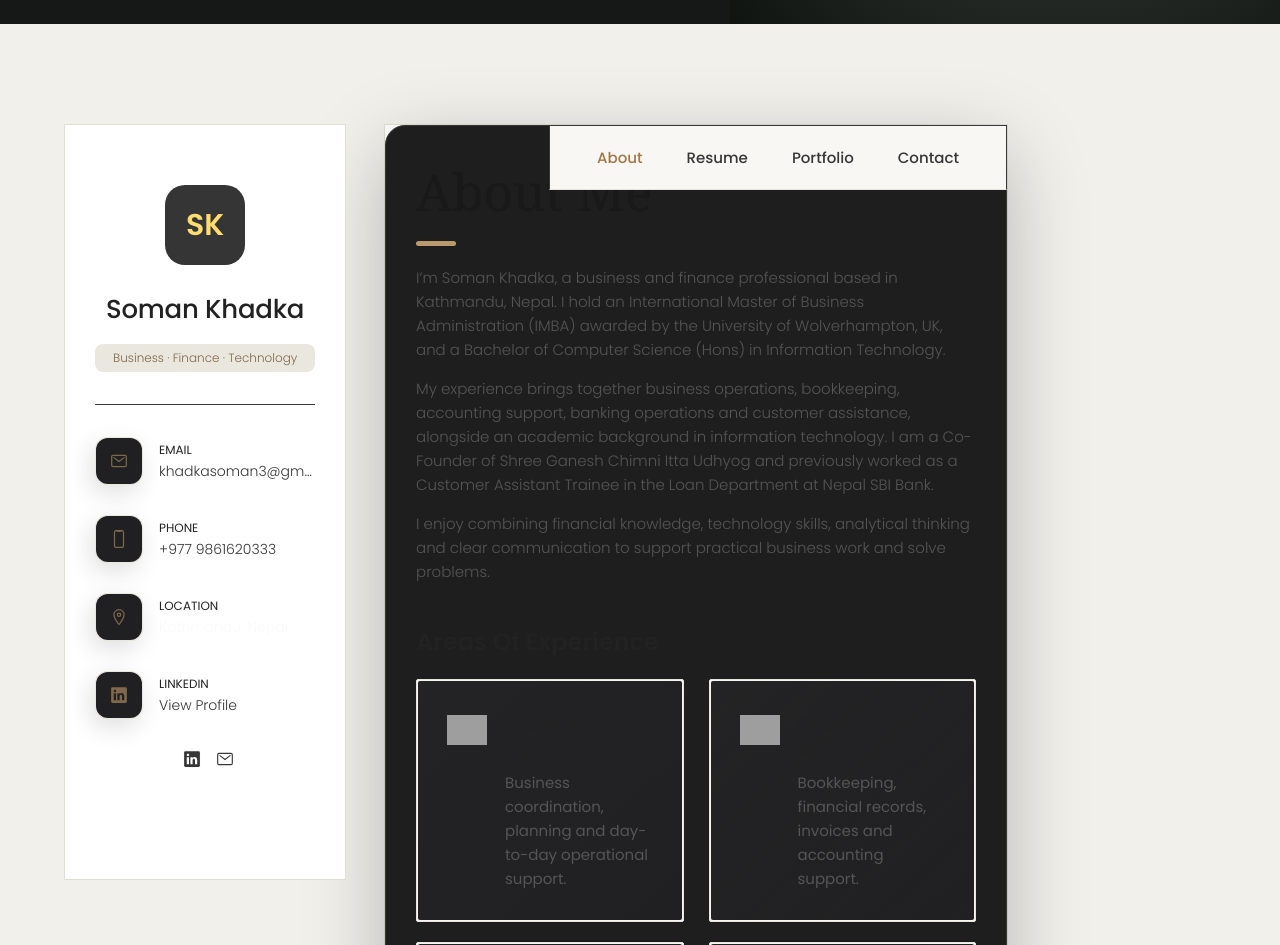
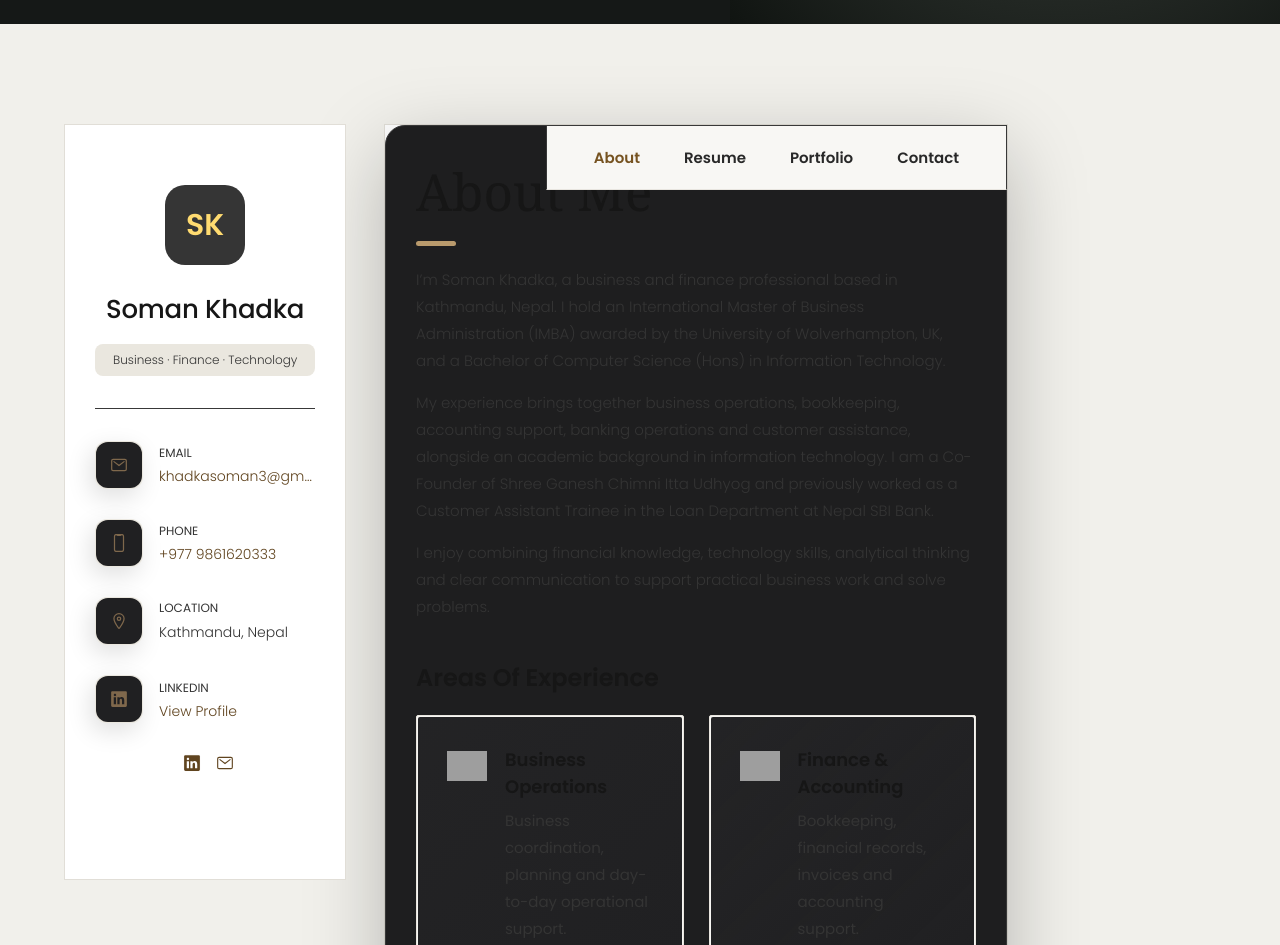
Before and after one commit to somankhadka3-commits/soman.github.io, a plain HTML site: page index.html in a window 1280 px wide. Shown: the part 740-1685 px from the top of the page. Drawn offline with nearby package versions, Linux system fonts and the light colour scheme; no server answers; grey boxes are pictures that could not be loaded.

Commit message:
Improve readability and contrast across portfolio text and navigation

```diff
--- a/assets/css/editorial.css
+++ b/assets/css/editorial.css
@@ -42,3 +42,43 @@ body.editorial-design .project-profile-link{color:#84653d}
 .editorial-footer a{color:#e6d5bd;text-decoration:none}
 @media(max-width:1000px){body.editorial-design main{grid-template-columns:1fr;padding:50px 4vw}body.editorial-design .sidebar{position:static;max-height:none}.editorial-hero{grid-template-columns:1fr 38%}.editorial-wordmark span{display:none}}
 @media(max-width:650px){.editorial-topbar{height:66px}.editorial-wordmark{font-size:14px}.editorial-toplink{font-size:9px}.editorial-hero{grid-template-columns:1fr;min-height:0}.editorial-hero-inner{min-height:520px;padding:65px 7vw}.editorial-hero h2{font-size:clamp(72px,17vw,112px)}.editorial-hero-art{height:260px}.editorial-hero-art>span{font-size:170px}.editorial-art-caption{bottom:18px;right:20px;font-size:8px}body.editorial-design main{padding:35px 14px 70px;gap:20px}.editorial-footer{flex-wrap:wrap;line-height:2}}
+
+/* Readability and accessible contrast overrides */
+body.editorial-design .main-content,
+body.editorial-design .sidebar{color:#202020}
+body.editorial-design .main-content p,
+body.editorial-design .sidebar p,
+body.editorial-design .timeline-text,
+body.editorial-design .service-item-text,
+body.editorial-design .project-status,
+body.editorial-design .form-text,
+body.editorial-design .contact-info address,
+body.editorial-design .about-text p{color:#343434!important;line-height:1.8}
+body.editorial-design .main-content h2,
+body.editorial-design .main-content h3,
+body.editorial-design .main-content h4,
+body.editorial-design .main-content h5,
+body.editorial-design .sidebar h1,
+body.editorial-design .sidebar h2{color:#161616!important}
+body.editorial-design .navbar-link{color:#282828!important;font-weight:600}
+body.editorial-design .navbar-link.active{color:#765321!important}
+body.editorial-design .contact-title{color:#555!important}
+body.editorial-design .contact-link,
+body.editorial-design .social-link,
+body.editorial-design .project-profile-link,
+body.editorial-design .project-list a{color:#60441f!important}
+body.editorial-design .timeline-item>span{color:#765321!important}
+body.editorial-design .project-item p,
+body.editorial-design .project-item span,
+body.editorial-design .skills-item h5{color:#292929!important}
+body.editorial-design .form-input,
+body.editorial-design textarea{background:#fff!important;color:#171717!important;border:1px solid #777!important}
+body.editorial-design .form-input::placeholder,
+body.editorial-design textarea::placeholder{color:#595959!important}
+body.editorial-design .form-btn{color:#332511!important;background:#e7d2a8!important}
+body.editorial-design .editorial-hero h2{color:#f5f1e8!important}
+body.editorial-design .editorial-hero-desc{color:#f1eee8!important}
+body.editorial-design .editorial-eyebrow{color:#e5d7c1!important}
+body.editorial-design a:focus-visible,
+body.editorial-design button:focus-visible{outline:3px solid #a47c40;outline-offset:3px}
+@media(max-width:650px){body.editorial-design .main-content p,body.editorial-design .sidebar p{font-size:15px}}
```
